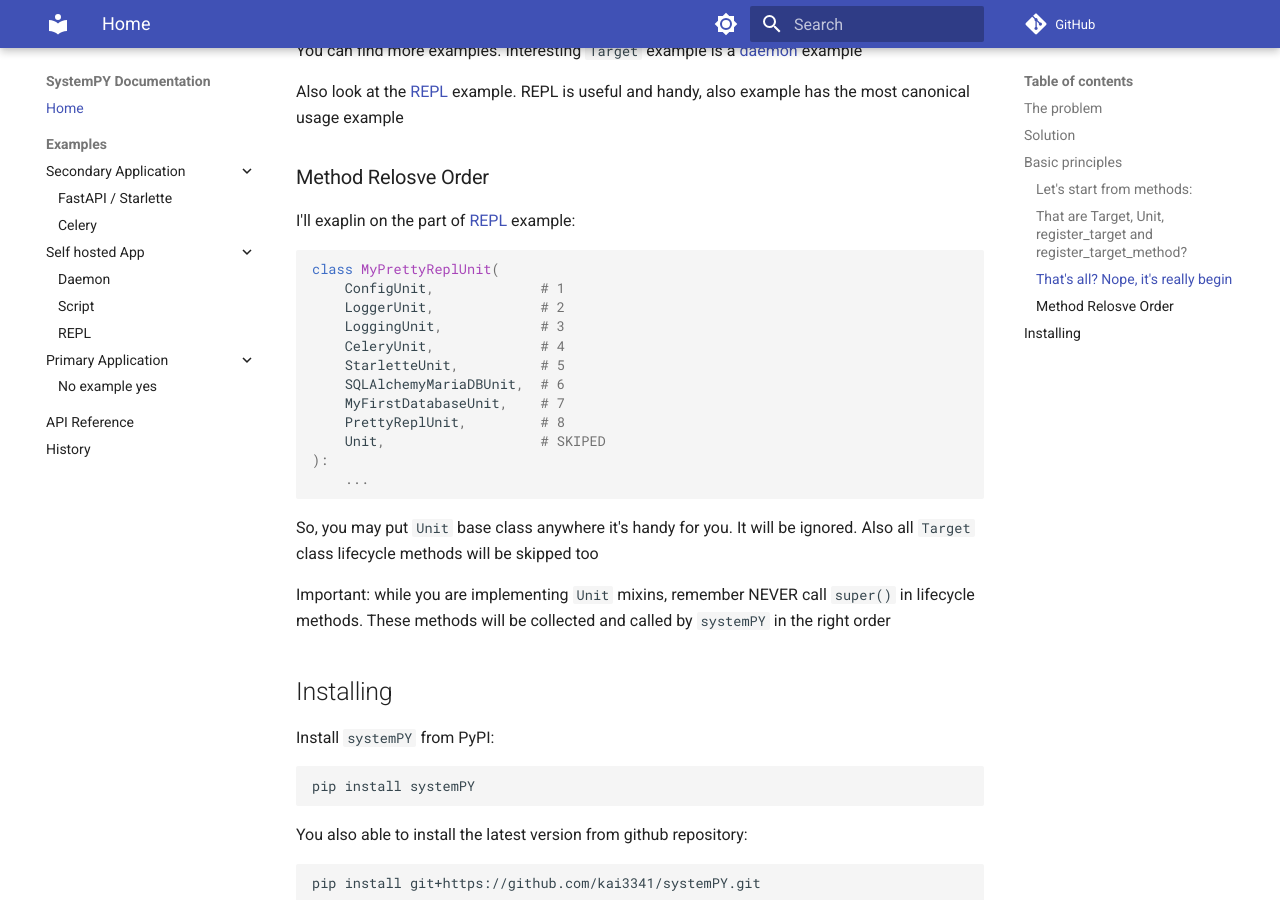
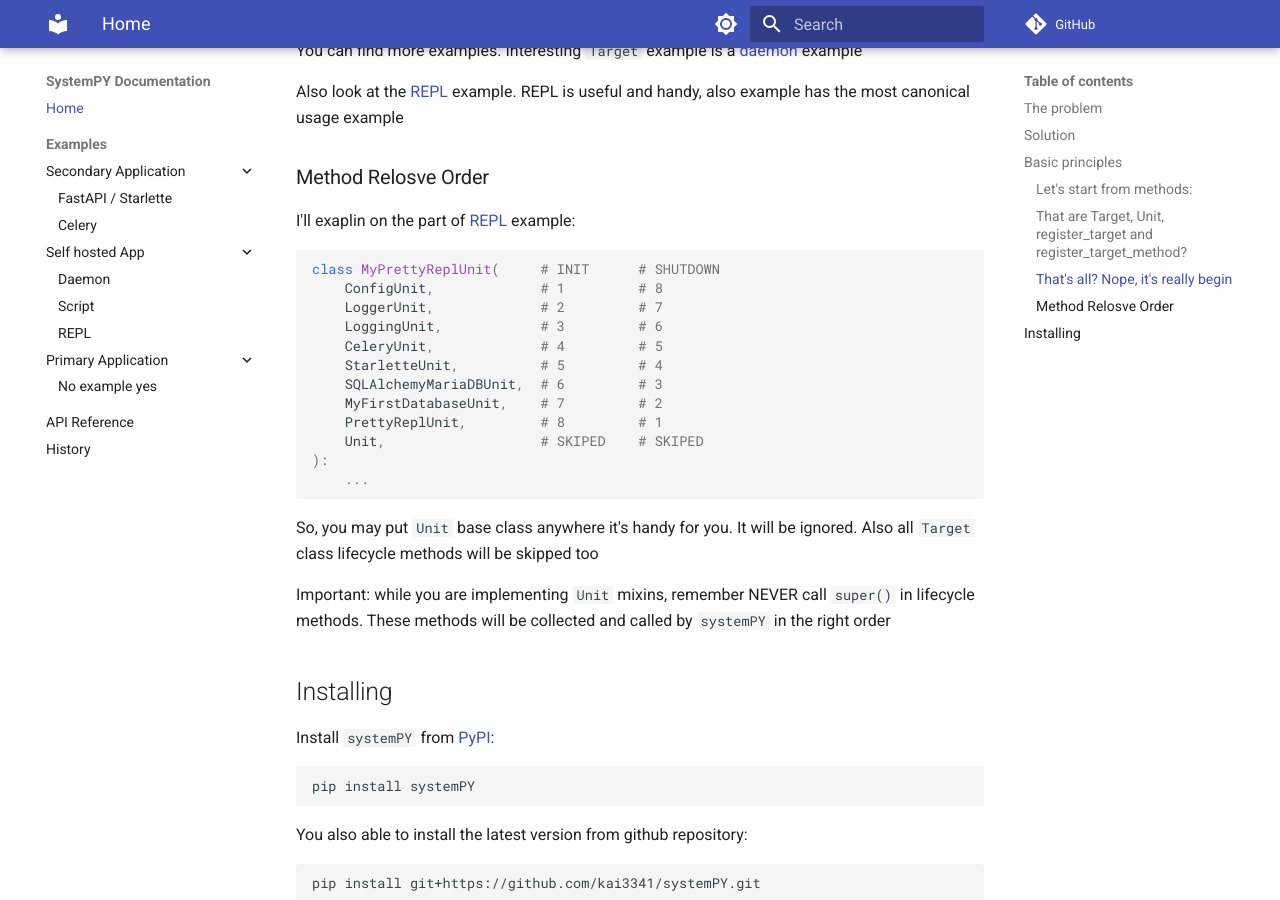
Before and after one commit to kai3341/systemPY, an MkDocs documentation site: the page built from docs/index.md, in a window 1280 px wide and 900 px high, scrolled down 3456 px. Built offline with MkDocs 1.6.1 and Material for MkDocs 9.7.7, drawn with Linux system fonts in a browser that asks for light colours; comment, search, counter and statistics services are not loaded.

````diff
--- a/docs/index.md
+++ b/docs/index.md
@@ -159,16 +159,16 @@ and handy, also example has the most canonical usage example
 I'll exaplin on the part of [REPL](examples/self-hosted/repl.md) example:
 
 ```python
-class MyPrettyReplUnit(
-    ConfigUnit,             # 1
-    LoggerUnit,             # 2
-    LoggingUnit,            # 3
-    CeleryUnit,             # 4
-    StarletteUnit,          # 5
-    SQLAlchemyMariaDBUnit,  # 6
-    MyFirstDatabaseUnit,    # 7
-    PrettyReplUnit,         # 8
-    Unit,                   # SKIPED
+class MyPrettyReplUnit(     # INIT      # SHUTDOWN
+    ConfigUnit,             # 1         # 8
+    LoggerUnit,             # 2         # 7
+    LoggingUnit,            # 3         # 6
+    CeleryUnit,             # 4         # 5
+    StarletteUnit,          # 5         # 4
+    SQLAlchemyMariaDBUnit,  # 6         # 3
+    MyFirstDatabaseUnit,    # 7         # 2
+    PrettyReplUnit,         # 8         # 1
+    Unit,                   # SKIPED    # SKIPED
 ):
     ...
 ```
@@ -182,7 +182,7 @@ by `systemPY` in the right order
 
 ## Installing
 
-Install `systemPY` from PyPI:
+Install `systemPY` from [PyPI](https://pypi.org/project/systemPY/):
 
 ```
 pip install systemPY
````
Also changed, not shown: docs/about/history.md (+3 -0 lines).
